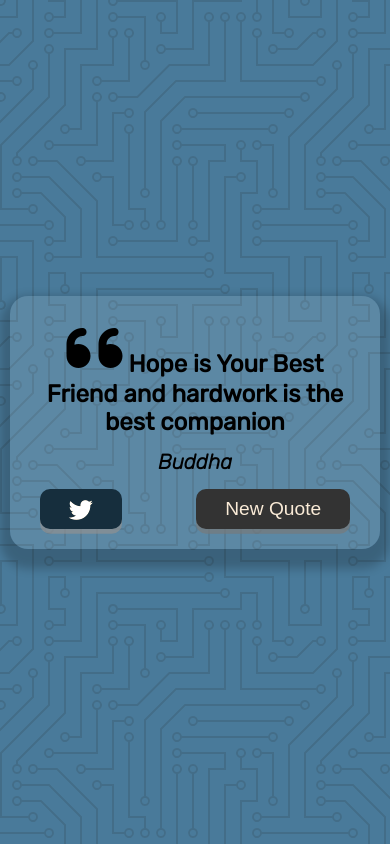
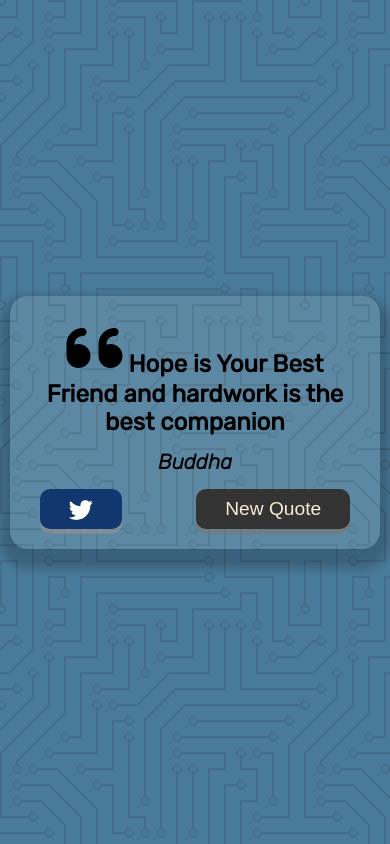
Before and after one commit to hardyganatra/InterViewPrep, a plain HTML site: page index.html in a window 390 px wide. In both pictures the pointer is over the button "Tweet This". Drawn offline with Linux system fonts and the light colour scheme; a web font is replaced by a local one.

Commit message:
Quote Generator- Fixed css for mobile devices
Blue highlight after clicking on mobile devices

```diff
--- a/styles.css
+++ b/styles.css
@@ -18,6 +18,14 @@ body {
   font-family: 'Explora', cursive;
   font-family: 'Open Sans Condensed', sans-serif;
   font-family: 'Rubik', sans-serif;
+}
+
+input,
+textarea,
+button,
+select,
+a {
+  -webkit-tap-highlight-color: rgba(0, 0, 0, 0);
 }
 
 /* Styling per class name  */
@@ -55,12 +63,8 @@ body {
   justify-content: space-between;
 }
 .twitter-button:hover {
-  background-color: #122633;
-}
-
-.twitter-button:hover {
+  background-color: #0f2e5c;
   font-size: 1.5rem;
-  transform: scale();
 }
 
 /* Styling for general elements  */
```
